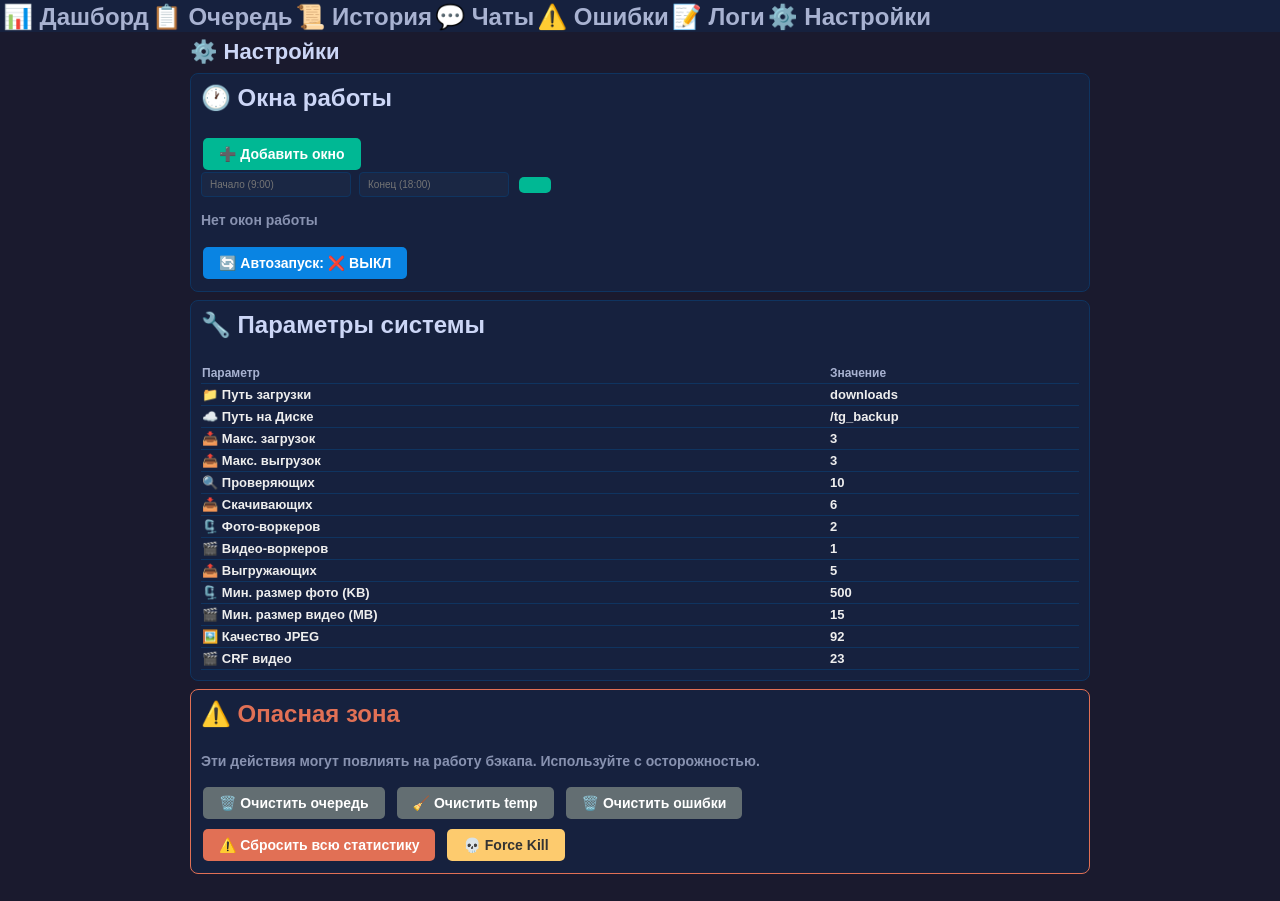
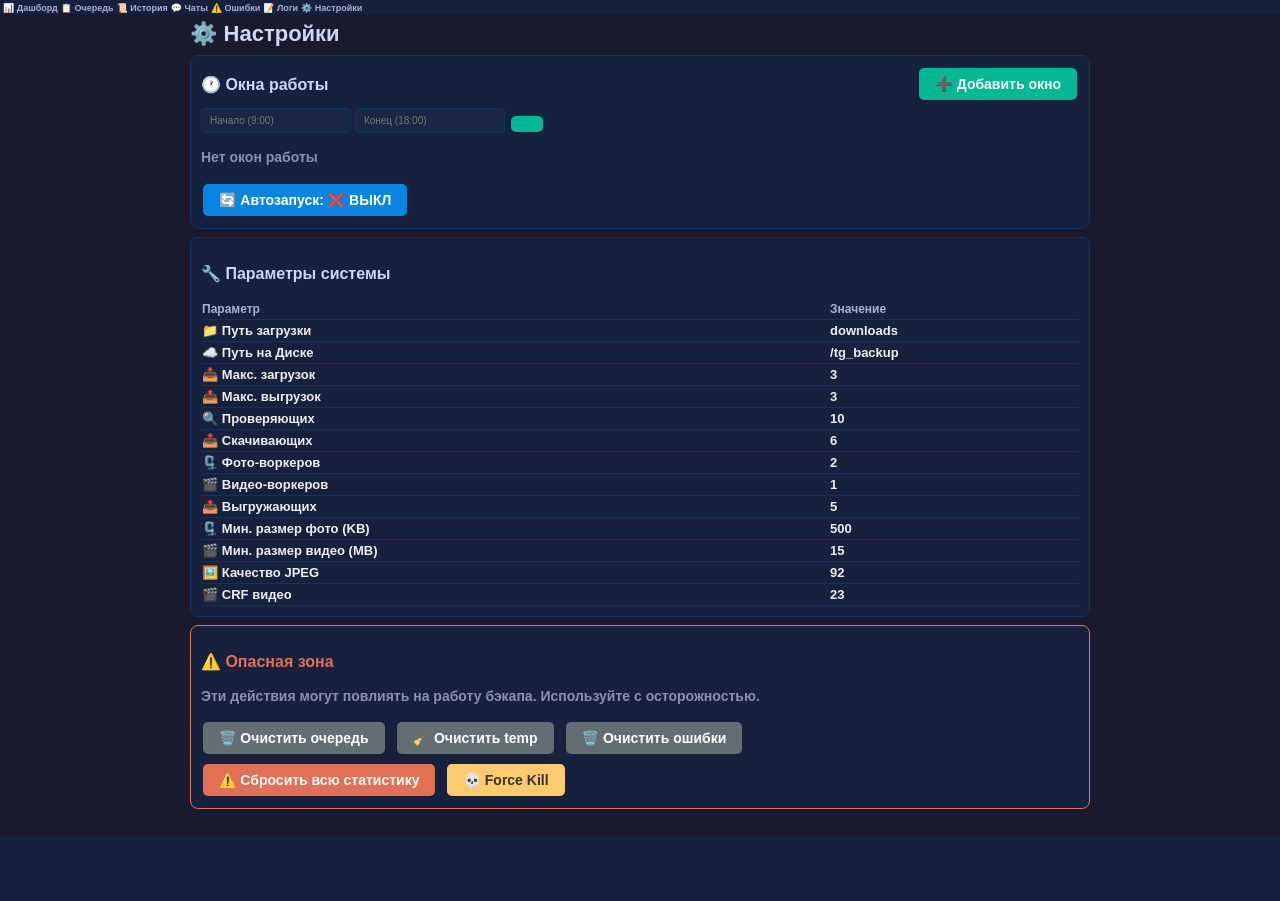
Before and after one commit to IgorZaharchuk/Telegram_to_YaDisk, a Flask app: page /backup/settings in a window 1280 px wide. After the commit the page ends 836 px from the top, so only its background shows below. Run offline with Flask 3, Linux system fonts and the light colour scheme; data that the repository does not hold is empty; some libraries are stand-ins or nearby versions.

Commit message:
settings page fixed: flex layout, removed inline styles

```diff
--- a/web/templates/settings.html
+++ b/web/templates/settings.html
@@ -4,7 +4,6 @@
     <meta charset="utf-8">
     <meta name="viewport" content="width=device-width, initial-scale=1.0">
     <title>Настройки — Telegram Backup</title>
-<link rel="stylesheet" href="{{ url_for('static', filename='settings.css') }}">
 <link rel="stylesheet" href="/backup/static/main.css">
 </head>
 <body>
@@ -13,9 +12,8 @@
     <h1>⚙️ Настройки</h1>
 
     <div class="section">
-        <div>
-            <div>
-                <h3>🕐 Окна работы</h3>
+        <div style="display:flex;align-items:center;gap:8px;margin-bottom:6px">
+            <h3 style="margin:0;flex:1">🕐 Окна работы</h3>
             <form method="POST" action="{{ url_for('backup.add_window') }}">
                 <button class="btn btn-green">➕ Добавить окно</button>
             </form>
@@ -25,7 +23,6 @@
             <input type="text" name="end" placeholder="Конец (18:00)">
             <button class="btn btn-green"></button>
         </form>
-        </div>
         {% if windows %}
         <table>
             <tr><th>#</th><th>Начало</th><th>Конец</th><th></th></tr>
--- a/web/templates/static/settings.css
+++ /dev/null
@@ -1,50 +0,0 @@
-*{box-sizing:border-box}
-body{font-family:-apple-system,BlinkMacSystemFont,Segoe UI,Arial,sans-serif;margin:0;background:#1a1a2e;color:#eee;font-size:24px;font-weight:600}
-nav{background:#16213e;padding:0 6px;display:flex;gap:1px;flex-wrap:wrap}
-nav a{color:#a8b2d1;text-decoration:none;padding:10px 8px;font-size:24px!important;font-weight:700;white-space:nowrap}
-nav a:hover,nav a.active{background:#0f3460;color:#e94560}
-.container{max-width:100%;margin:15px auto;padding:0 10px}
-.section{background:#16213e;padding:20px;border-radius:12px;margin-bottom:16px;border:1px solid #0f3460}
-.section h3{margin-top:0;color:#ccd6f6;font-size:26px}
-h1{font-size:26px;color:#ccd6f6;font-weight:800;margin-bottom:15px}
-.btn{display:inline-block;padding:12px 24px;border:none;border-radius:8px;cursor:pointer;font-size:24px;font-weight:700;text-decoration:none;margin:3px}
-.btn-green{background:#00b894;color:#fff}
-.btn-red{background:#e17055;color:#fff}
-.btn-blue{background:#0984e3;color:#fff}
-.btn-gray{background:#636e72;color:#fff}
-.btn-orange{background:#fdcb6e;color:#333}
-.btn-sm{padding:6px 12px;font-size:18px}
-.btn-lg{padding:14px 28px;font-size:24px}
-input{background:#1a2744;color:#eee;border:1px solid #0f3460;padding:10px 14px;border-radius:6px;font-size:20px}
-table{width:100%;border-collapse:collapse;margin-top:10px;font-size:20px}
-th,td{padding:10px;border-bottom:1px solid #0f3460;text-align:left}
-th{color:#8892b0;font-size:18px;font-weight:700}
-.flex{display:flex;gap:12px;flex-wrap:wrap;align-items:center}
-.form-row{display:flex;gap:8px;align-items:center;margin-bottom:10px}
-.form-inline{display:inline}
-.danger-zone{border-color:#e17055}
-.danger-zone h3{color:#e17055}
-p{font-size:20px;line-height:1.5}
-p.muted{color:#8892b0}
-.mt-10{margin-top:10px}
-
-@media(min-width:768px){
-    body{font-size:20px}
-    nav a{padding:8px 6px}
-    .container{max-width:900px;padding:0 20px}
-    h1{font-size:30px}
-    .section h3{font-size:24px}
-    .btn{font-size:20px;padding:10px 20px}
-    .btn-lg{font-size:24px}
-    input{font-size:18px}
-    table{font-size:18px}
-    p{font-size:17px}
-}
-@media(min-width:1400px){
-    body{font-size:18px}
-    .container{max-width:1100px}
-    h1{font-size:26px}
-    .btn{font-size:18px;padding:8px 18px}
-    .btn-lg{font-size:20px}
-    table{font-size:15px}
-}
```
Lines whose indentation alone changed are shown as unchanged.
